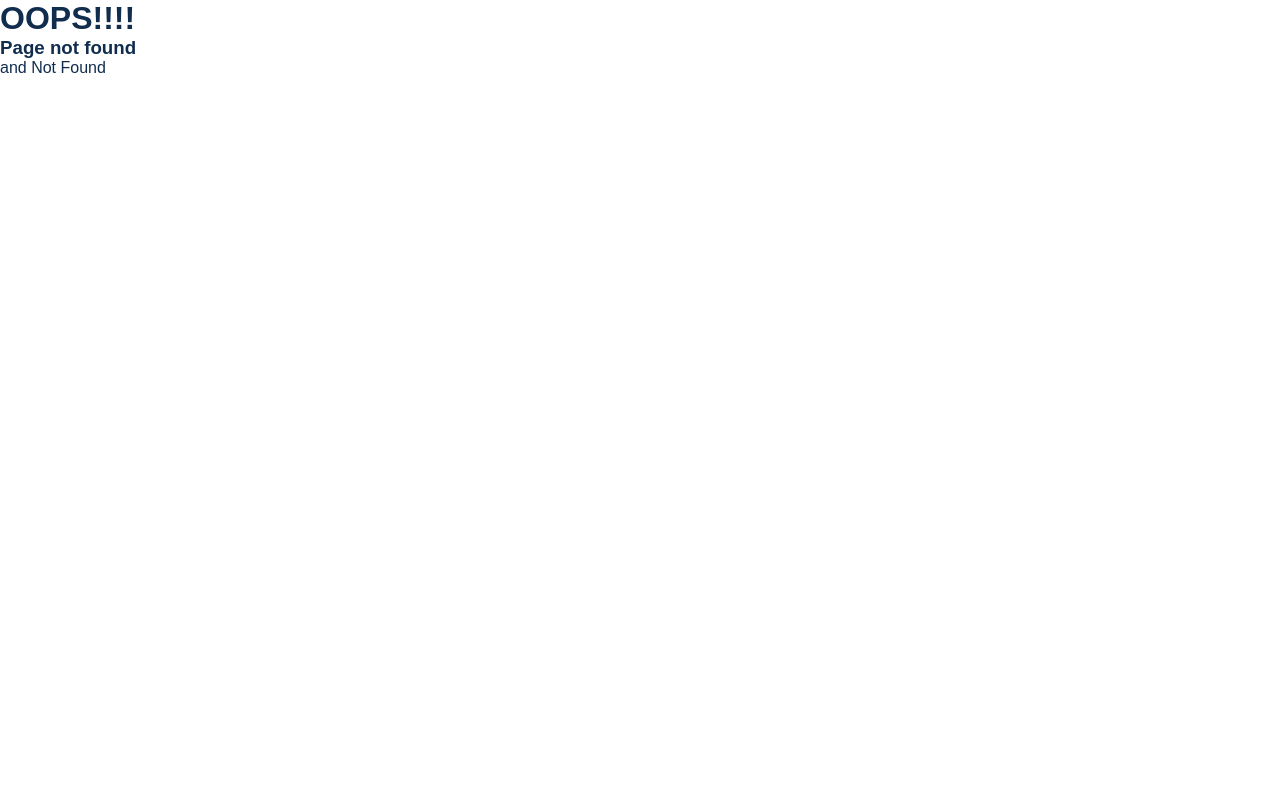
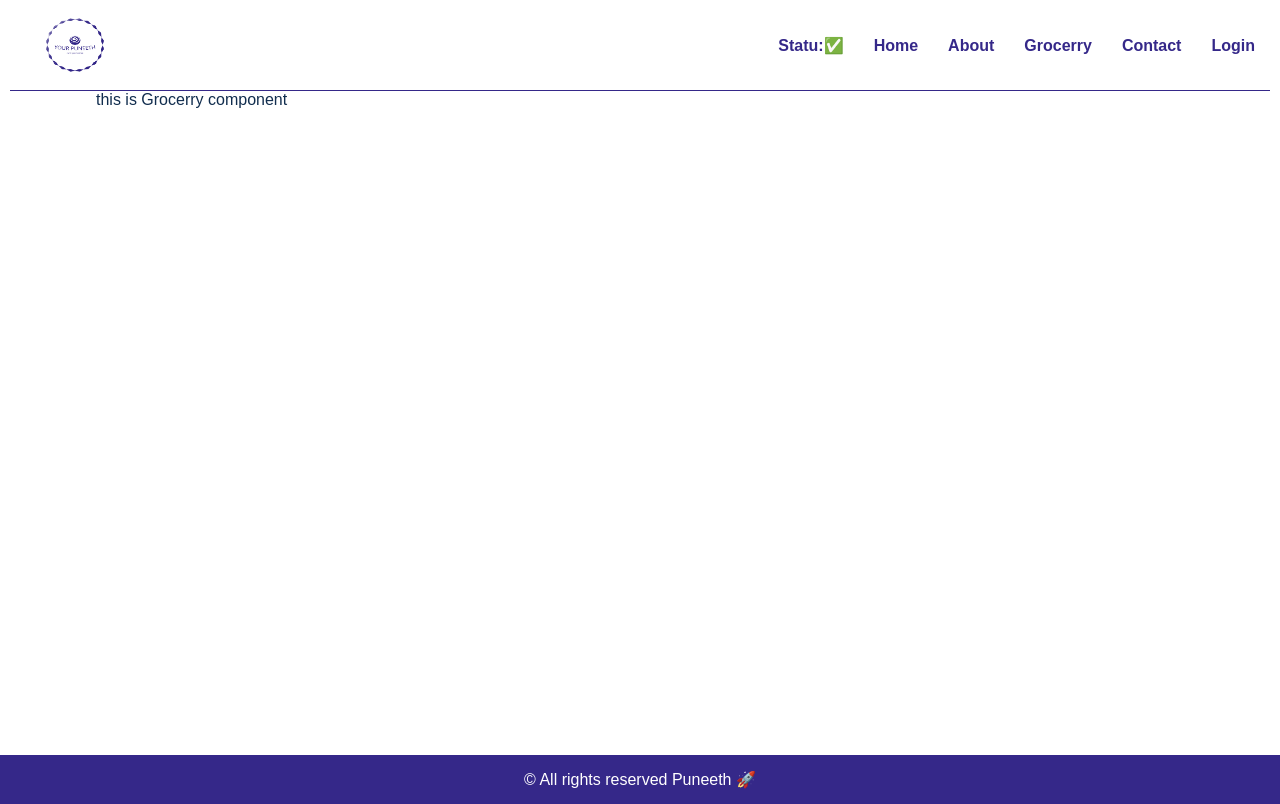
Before and after one commit to puneethnviraat/Namaste-React, a React (Vite) app: page /grocerry in a window 1280 px wide. Before the commit this address had no page. Built offline with nearby package versions, Linux system fonts and the light colour scheme.

Commit message:
Session-09

```diff
--- a/App.js
+++ b/App.js
@@ -1,4 +1,4 @@
-import React from 'react';
+import React, {Suspense, lazy} from 'react';
 import { ReactDOM, createRoot } from 'react-dom/client';
 import { createBrowserRouter, Outlet, RouterProvider,  } from 'react-router-dom';
 
@@ -10,6 +10,10 @@ import Error from './src/components/Error';
 import Contact from './src/components/Contact';
 import ResturentMenu from './src/components/ResturentMenu'
 import Parent from './src/components/Parent';
+//import Grocerry from './src/components/Grocerry';
+const Grocerry=lazy(()=>
+  import('./src/components/Grocerry')
+)
 const App = () => {
   return (
     <div>
@@ -17,7 +21,6 @@ const App = () => {
       <div className='container'>
       <Outlet />
       </div>
-
       <Footer />
     </div>
   );
@@ -46,6 +49,10 @@ const appRouter=createBrowserRouter([
         {
           path:"/parent",
           element:<Parent />
+        },
+        {
+          path:"/grocerry",
+          element:<Suspense fallback={<h1>Gocerry is loading...!!</h1>}> <Grocerry /></Suspense>
         }
 
     ],
--- /dev/null
+++ b/src/components/Grocerry.js
@@ -0,0 +1,9 @@
+import React from 'react'
+
+function Grocerry() {
+  return (
+    <div>this is Grocerry component</div>
+  )
+}
+
+export default Grocerry
--- a/src/components/Header.js
+++ b/src/components/Header.js
@@ -2,12 +2,17 @@ import React from 'react';
 import { Link } from 'react-router-dom';
 import logo from '../images/puneeth-logo.png';
 import { useState } from 'react';
+import useOnlineStatus from '../utils/useOnlineStatus';
 const Header = () => {
+  const status=useOnlineStatus();
   const [login, setLogin] = useState('Login');
   return (
     <div className="header-div">
       <img src={logo} width={130} height={90} />
       <ul className="header-menu">
+      <li>
+        <p>Statu:{status? "✅" : "❌ "}</p>
+        </li>
         <li>
           <Link to="/">Home</Link>{' '}
         </li>
@@ -15,8 +20,12 @@ const Header = () => {
           <Link to="/about">About</Link>{' '}
         </li>
         <li>
+          <Link to="/grocerry">Grocerry</Link>{' '}
+        </li>
+        <li>
           <Link to="/contact">Contact</Link>{' '}
         </li>
+
         <li
           onClick={() => {
             return login == 'Login' ? setLogin('Logout') : setLogin('Login');
--- a/src/components/ResturentMenu.js
+++ b/src/components/ResturentMenu.js
@@ -2,25 +2,11 @@ import React, { useEffect, useState } from 'react';
 import { API_MENU_URL, CDN_URL } from '../utils/config';
 import { useParams } from 'react-router-dom';
 import noImage from '../images/no-image.png';
+import useResturentMenu from '../utils/useResturentMenu';
 
 const ResturentMenu = () => {
   const { id } = useParams();
-  const [menus, setmenus] = useState([]);
-  const [resinfo, setresinfo] = useState([]);
-
-  useEffect(() => {
-    fetchMenu();
-  }, []);
-
-  const fetchMenu = async () => {
-    const data = await fetch(API_MENU_URL + id);
-    const json = await data.json();
-    const resinfo = json.data.cards[0].card.card.info;
-    // const menus=json.data.cards[2].groupedCard.cardGroupMap.REGULAR.cards[5].card.card.itemCards;
-    const menus = json.data.cards[2].groupedCard.cardGroupMap.REGULAR.cards;
-    setmenus(menus);
-    setresinfo(resinfo);
-  };
+const [resinfo,menus]=useResturentMenu(id)
   return (
     <div className="resturent-menu">
       <div className="resturent-info">
--- /dev/null
+++ b/src/utils/useOnlineStatus.js
@@ -0,0 +1,16 @@
+import { useState,useEffect } from "react";
+const useOnlineStatus=()=>{
+const [OnlineStatus, setOnlineStatus]=useState(true);
+useEffect(() => {
+  window.addEventListener("online", (event) => {
+    return setOnlineStatus(true);
+  });
+  window.addEventListener("offline", (event) => {
+    return setOnlineStatus(false);
+  });
+}, [])
+
+
+return OnlineStatus;
+}
+export default useOnlineStatus;
--- /dev/null
+++ b/src/utils/useResturentMenu.js
@@ -0,0 +1,22 @@
+import { useEffect,useState } from "react";
+import { API_MENU_URL, CDN_URL } from '../utils/config';
+
+const useResturentMenu=(resID)=>{
+  const [resinfo, setresinfo] = useState([]);
+  const [menus, setmenus] = useState([]);
+
+useEffect(()=>{
+  fetchData();
+},[]);
+
+const fetchData = async () => {
+    const data = await fetch(API_MENU_URL + resID);
+    const json = await data.json();
+    const resinfo = json.data.cards[0].card.card.info;
+    const menus = json.data.cards[2].groupedCard.cardGroupMap.REGULAR.cards;
+    setmenus(menus);
+    setresinfo(resinfo);
+  };
+return [resinfo,menus];
+}
+export default useResturentMenu;
```
Also changed, not shown: 1 other file (tests, documents, lock files or other folders).
